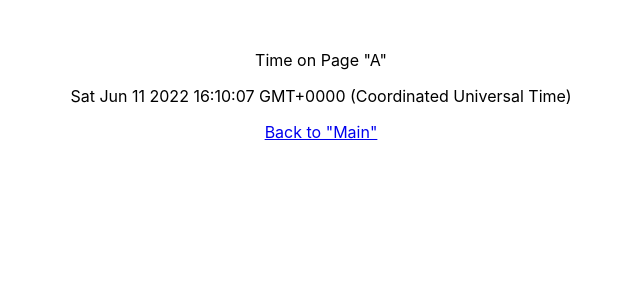
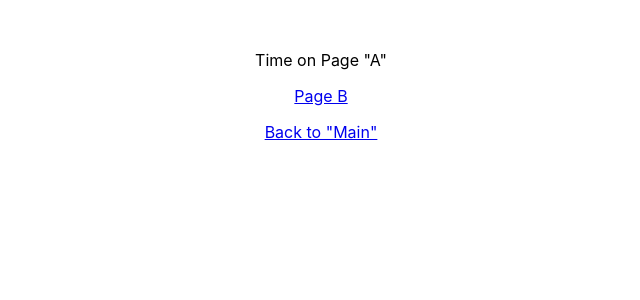
Before and after one commit to mikhailyatsenko/activity-redux, a React (Create React App) app: page /a in a window 1280 px wide. Shown: the top 300 px of the page, without its empty margins (319-959 px from the left). Built offline with nearby package versions, Linux system fonts and the light colour scheme.

Commit message:
second edit

```diff
--- a/src/action/index.js
+++ b/src/action/index.js
@@ -1,5 +1,5 @@
-function setTime(timeOnLoad) {
+function saveTime(timeOnLoad) {
   return { type: "SET_TIME", timeOnLoad };
 }
 
-export default setTime;
+export default saveTime;
--- a/src/components/App.js
+++ b/src/components/App.js
@@ -1,7 +1,8 @@
 import React from "react";
-import SetterTimePageA from "../containers/SetterTimePageA";
-import SetterTimePageB from "../containers/SetterTimePageB";
-import Main from "./Main";
+import SetterTimePage from "../containers/SetterTimePage";
+import GetterTimeForPageA from "../containers/GetterTimeForPageA";
+import GetterTimeForPageB from "../containers/GetterTimeForPageB";
+
 import { BrowserRouter, Routes, Route } from "react-router-dom";
 
 function App() {
@@ -9,9 +10,9 @@ function App() {
     <>
       <BrowserRouter>
         <Routes>
-          <Route path="/" element={<Main />} />
-          <Route path="/a" element={<SetterTimePageA />} />
-          <Route path="/b" element={<SetterTimePageB />} />
+          <Route path="/" element={<SetterTimePage />} />
+          <Route path="/a" element={<GetterTimeForPageA />} />
+          <Route path="/b" element={<GetterTimeForPageB />} />
         </Routes>
       </BrowserRouter>
     </>
--- a/src/components/Main.js
+++ b/src/components/Main.js
@@ -1,9 +1,10 @@
 import React from "react";
 import { Link } from "react-router-dom";
 
-function Main() {
+function Main(time) {
   return (
     <div>
+      <p>Time saved: {time.timeOnPage}</p>
       <Link to="a">Page A</Link>
       <Link to="b">Page B</Link>
     </div>
--- a/src/components/PageA.js
+++ b/src/components/PageA.js
@@ -6,6 +6,9 @@ function PageA(time) {
     <>
       <p>Time on Page "A"</p>
       <p>{time.timeOnPage}</p>
+      <p>
+        <Link to="/b">Page B</Link>
+      </p>
       <Link to="/">Back to "Main"</Link>
     </>
   );
--- a/src/components/PageB.js
+++ b/src/components/PageB.js
@@ -6,6 +6,9 @@ function PageB(time) {
     <>
       <p>Time on Page "B"</p>
       <p>{time.timeOnPage}</p>
+      <p>
+        <Link to="/a">Page A</Link>
+      </p>
       <Link to="/">Back to "Main"</Link>
     </>
   );
--- /dev/null
+++ b/src/containers/GetterTimeForMainPage.js
@@ -0,0 +1,12 @@
+import { connect } from "react-redux";
+import Main from "../components/Main";
+
+function mapStateToProps(state) {
+  return {
+    timeOnPage: state.time,
+  };
+}
+
+const GetterTimeForMainPage = connect(mapStateToProps, null)(Main);
+
+export default GetterTimeForMainPage;
--- a/src/containers/SetterTimePageA.js
+++ b/src/containers/SetterTimePage.js
@@ -1,21 +1,21 @@
 import React, { useEffect } from "react";
 import { useDispatch } from "react-redux";
-import setTime from "../action";
-import GetterTimeForPageA from "./GetterTimeForPageA";
+import saveTime from "../action";
+import GetterTimeForMainPage from "./GetterTimeForMainPage";
 
-function SetterTimePageA() {
+function SetterTimePage() {
   const dispatch = useDispatch();
   let time = "";
   useEffect(() => {
     time = new Date().toString();
-    dispatch(setTime(time));
+    dispatch(saveTime(time));
   }, []);
 
   return (
     <>
-      <GetterTimeForPageA />
+      <GetterTimeForMainPage />
     </>
   );
 }
 
-export default SetterTimePageA;
+export default SetterTimePage;
--- a/src/containers/SetterTimePageB.js
+++ /dev/null
@@ -1,21 +0,0 @@
-import React, { useEffect } from "react";
-import { useDispatch } from "react-redux";
-import setTime from "../action";
-import GetterTimeForPageB from "./GetterTimeForPageB";
-
-function SetterTimePageB() {
-  const dispatch = useDispatch();
-  let time = "";
-  useEffect(() => {
-    time = new Date().toString();
-    dispatch(setTime(time));
-  }, []);
-
-  return (
-    <>
-      <GetterTimeForPageB />
-    </>
-  );
-}
-
-export default SetterTimePageB;
--- a/src/index.css
+++ b/src/index.css
@@ -8,6 +8,10 @@ body {
   text-align: center;
 }
 
+a {
+  padding: 10px;
+}
+
 code {
   font-family: source-code-pro, Menlo, Monaco, Consolas, "Courier New",
     monospace;
--- a/src/reducers/index.js
+++ b/src/reducers/index.js
@@ -1,6 +1,7 @@
 import initialState from "../store/initialState";
 
 function time(state = initialState, action) {
+  console.log(state);
   switch (action.type) {
     case "SET_TIME":
       return {
```
